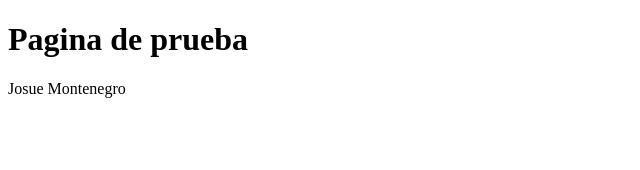
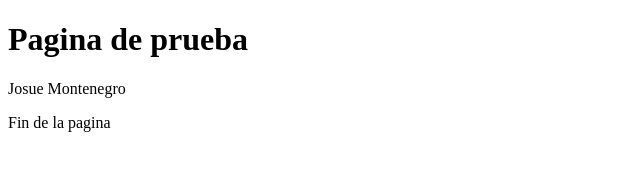
Before and after one commit to Montenegrojds/JosueMontenegro, a plain HTML site: page index.html in a window 1280 px wide. Shown: the whole page, without its empty margins (0-640 px from the left). Drawn offline with Linux system fonts and the light colour scheme.

Commit message:
Agrege el final de pagina

```diff
--- a/index.html
+++ b/index.html
@@ -8,5 +8,6 @@
 <body>
     <h1> Pagina de prueba</h1>
     <p>  Josue Montenegro</p>
+    <p>  Fin de la pagina  </p>
 </body>
 </html>
```
